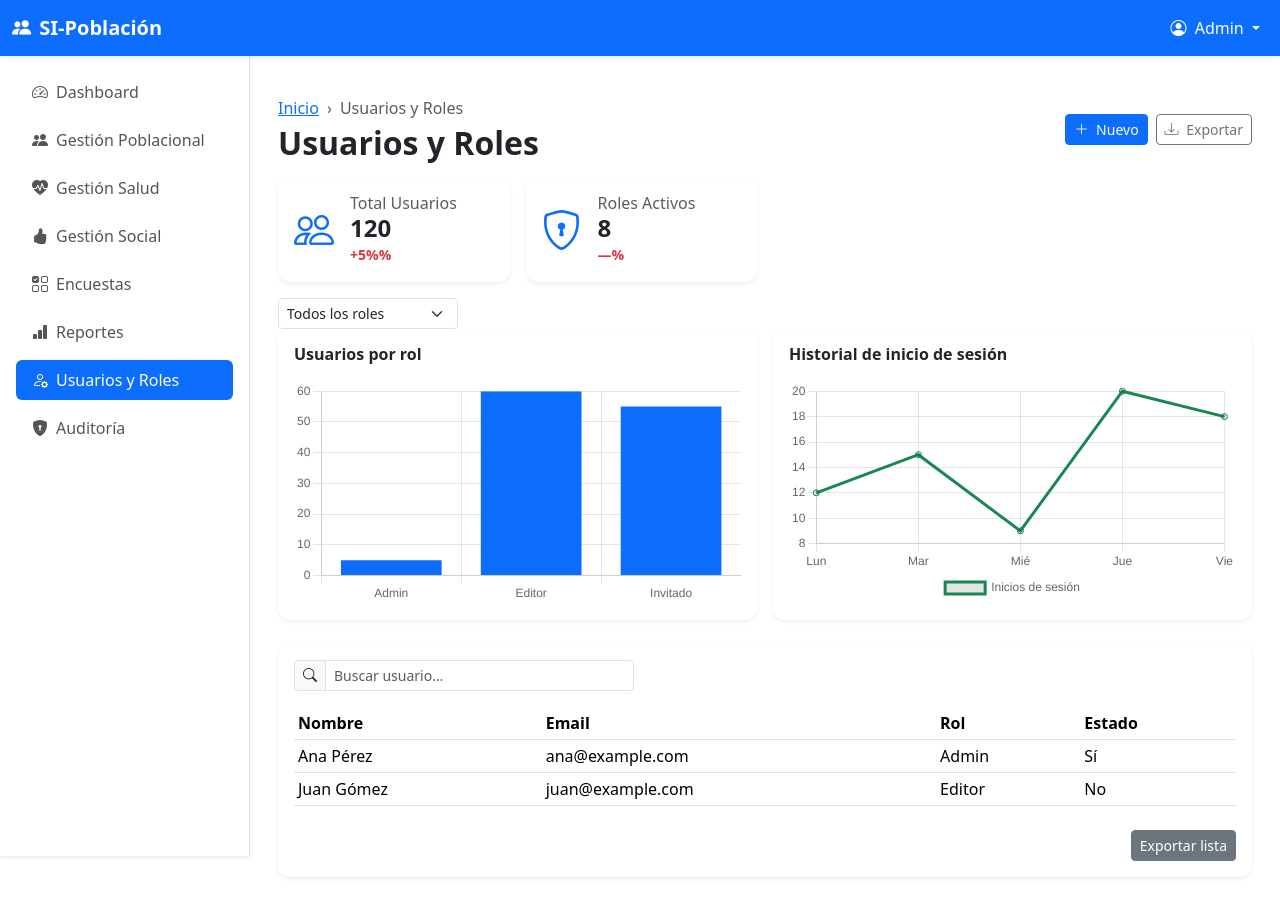
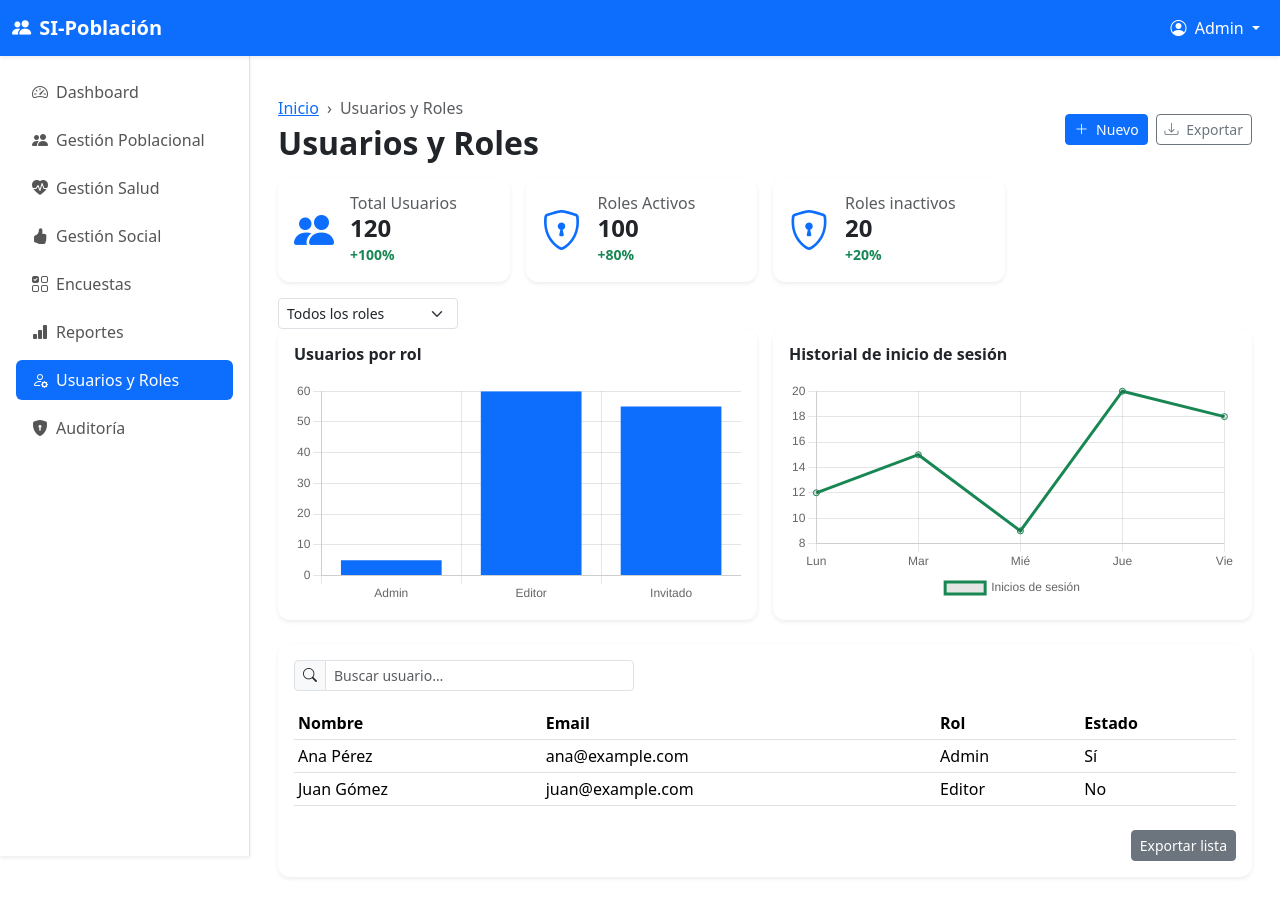
Before and after one commit to eduard-ve/sip_comunidades, a Vue app in the folder frontend/: page /usuarios in a window 1280 px wide. Shown: the top 900 px of the page. Built offline with nearby package versions, Linux system fonts and the light colour scheme.

Commit message:
Ajustes de los Kpicard , se agrego y ajusto usuario inactivo

```diff
--- a/frontend/src/views/UsuariosRoles.vue
+++ b/frontend/src/views/UsuariosRoles.vue
@@ -62,8 +62,10 @@ const roles = ['Admin', 'Editor', 'Invitado']
 
 // KPIs
 const kpis = [
-  { title: 'Total Usuarios', value: 120, icon: 'bi-people', change: '+5%' },
-  { title: 'Roles Activos', value: 8, icon: 'bi-shield-lock', change: '—' },
+  { title: 'Total Usuarios', value: 120, icon: 'bi bi-people-fill', change: '100', color: '#0d6efd' },
+  { title: 'Roles Activos', value: 100, icon: 'bi-shield-lock', change: '80' },
+  {title: 'Roles inactivos', value: 20, icon: 'bi-shield-lock', change: '20', color: '#0d6efd'},
+
 ]
 
 // Charts
```
